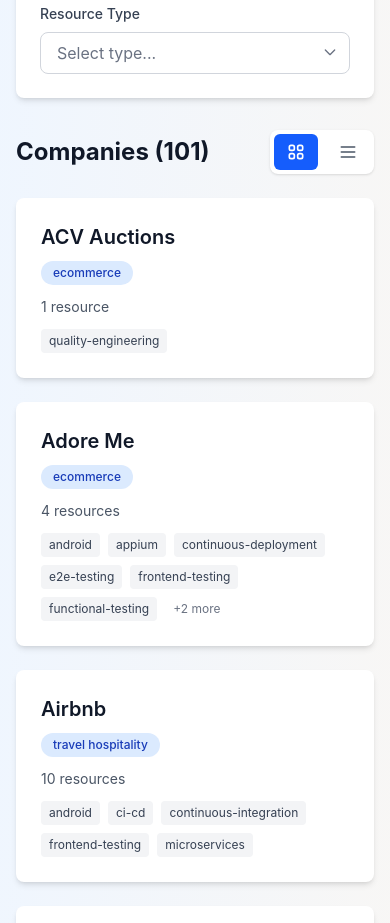
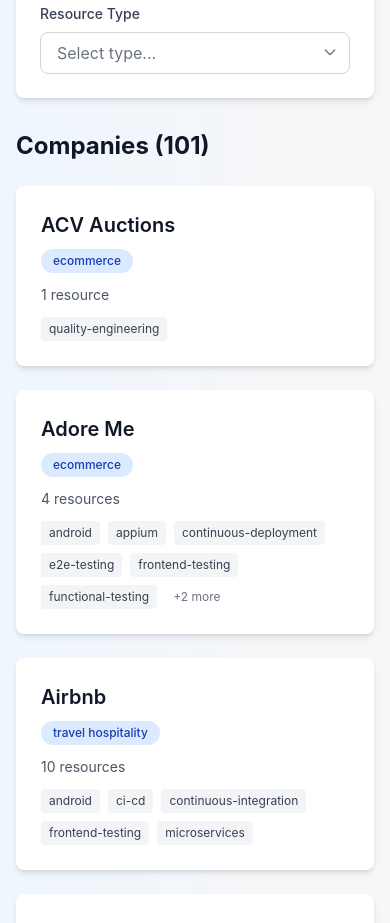
Before and after one commit to abhivaikar/howtheytest, a Next.js app: page / in a window 390 px wide. Shown: the part 3020-3943 px from the top of the page. Built offline with nearby package versions, Linux system fonts and the light colour scheme.

Commit message:
Hide view toggle on mobile, keep card view as default

```diff
--- a/app/page.tsx
+++ b/app/page.tsx
@@ -140,8 +140,8 @@
               Companies ({filteredCompanies.length})
             </h2>
 
-            {/* View Toggle */}
-            <div className="flex items-center gap-2 bg-white dark:bg-gray-800 rounded-lg p-1 shadow">
+            {/* View Toggle - Hidden on mobile, shown on tablet and up */}
+            <div className="hidden md:flex items-center gap-2 bg-white dark:bg-gray-800 rounded-lg p-1 shadow">
               <button
                 onClick={() => setViewMode('grid')}
                 className={`px-3 py-2 rounded-md transition-colors ${
```
